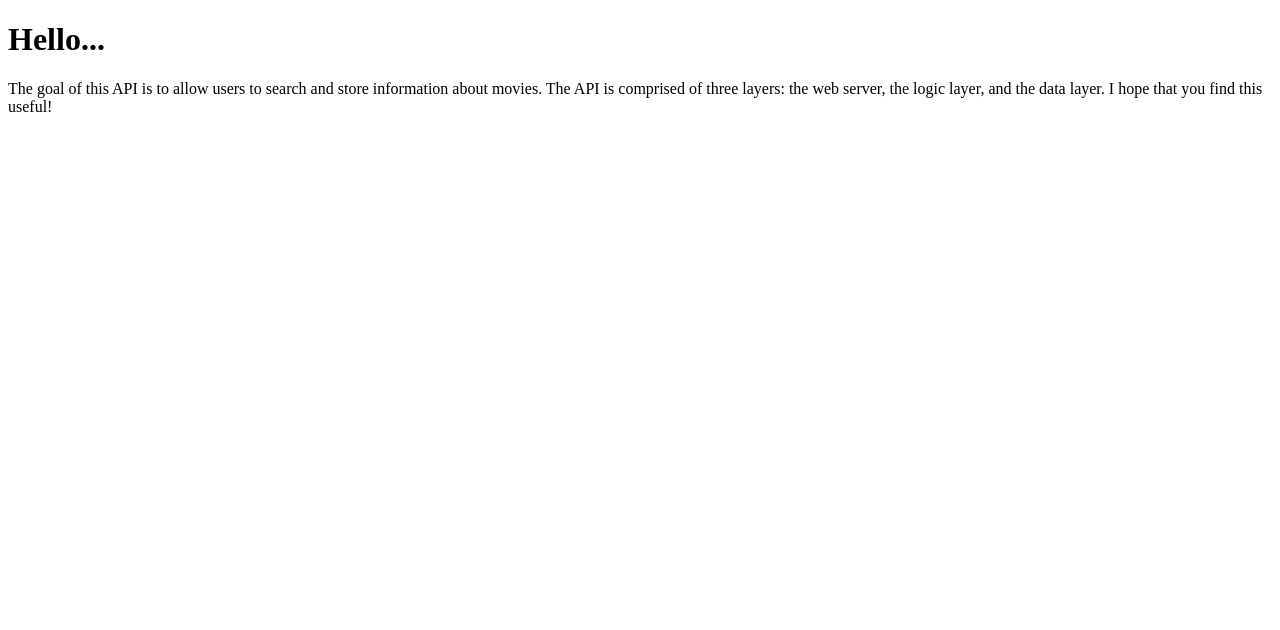
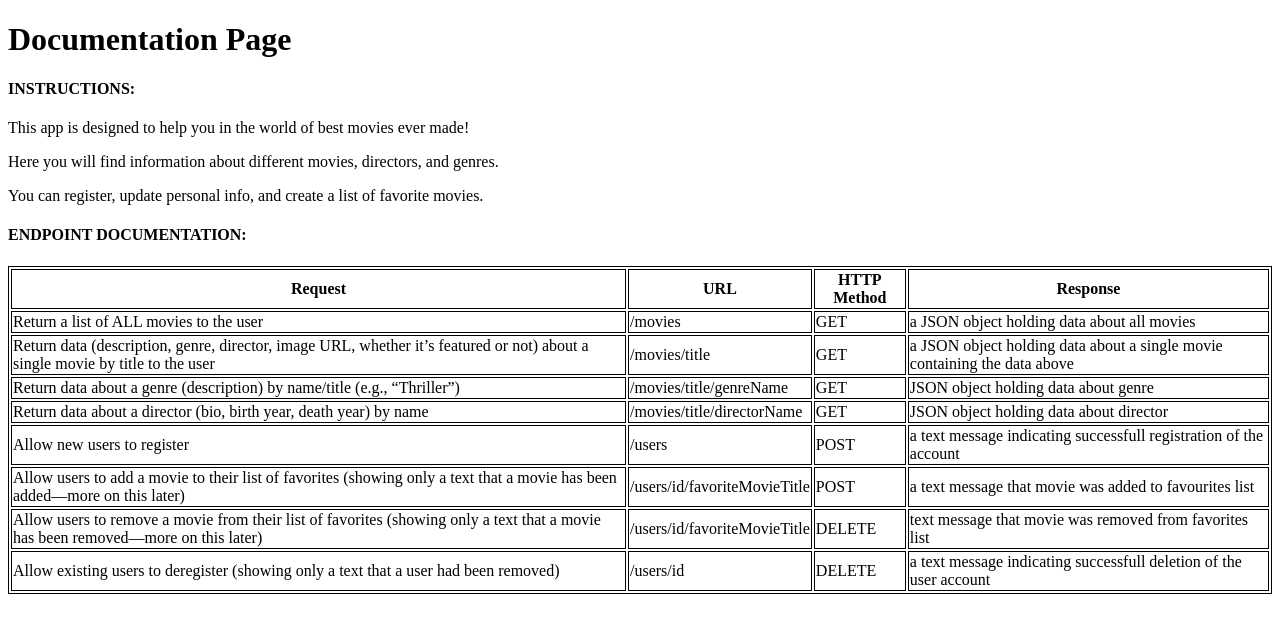
Before and after one commit to Tang4748/movie.api, a website: page public/documentation.html in a window 1280 px wide. Drawn offline with Linux system fonts and the light colour scheme.

Commit message:
added a table with descriptions of endpoints
Added documentation

```diff
--- a/public/documentation.html
+++ b/public/documentation.html
@@ -1,18 +1,84 @@
 <!DOCTYPE html>
 <html lang="en">
-  <head>
-    <meta charset="UTF-8">
-    <meta name="viewport" content="width=device-width, initial-scale=1.0">
-    <title>The Movie API</title>
-    <h1>Hello...</h1>
-        <p>
-            The goal of this API is to allow users to search and store information about movies. The API is comprised of three layers: the web server, the logic layer, and the data layer. I hope that you find this useful!
-        </p>
-  </head>
-  <body>
-    <main>
-    </main>
-  </body>
+    <head>
+        <meta charset="utf-8">
+        <meta name="viewport" content="width=device-width, initial-scale=1.0">
+        <title>My Movie API</title>
+        <style>
+            table, th, td {
+              border: 1px solid;
+            }
+        </style>
+    </head>
+    <body>
+        <h1>Documentation Page</h1>
+        <h4>INSTRUCTIONS:</h4>
+            <p>This app is designed to help you in the world of best movies ever made!</p>
+            <p>Here you will find information about different movies, directors, and genres. </p>
+            <p>You can register, update personal info, and create a list of favorite movies. </p>
+        <h4>ENDPOINT DOCUMENTATION:</h4>
+        <table>
+            <thead>
+                <tr>
+                    <th>Request</th>
+                    <th>URL</th>
+                    <th>HTTP Method</th>
+                    <th>Response</th>
+                </tr>
+            </thead>
+            <tbody>
+                <tr>
+                    <td>Return a list of ALL movies to the user</td>
+                    <td>/movies</td>
+                    <td>GET</td>
+                    <td>a JSON object holding data about all movies</td>
+                </tr>
+                <tr>
+                    <td>Return data (description, genre, director, image URL, whether it’s featured or not) about a single movie by title to the user</td>
+                    <td>/movies/title</td>
+                    <td>GET</td>
+                    <td>a JSON object holding data about a single movie containing the data above</td>
+                </tr>
+                <tr>
+                    <td>Return data about a genre (description) by name/title (e.g., “Thriller”)</td>
+                    <td>/movies/title/genreName</td>
+                    <td>GET</td>
+                    <td>JSON object holding data about genre</td>
+                </tr>
+                <tr>
+                    <td>Return data about a director (bio, birth year, death year) by name</td>
+                    <td>/movies/title/directorName</td>
+                    <td>GET</td>
+                    <td>JSON object holding data about director</td>
+                </tr>
+                <tr>
+                    <td>Allow new users to register</td>
+                    <td>/users</td>
+                    <td>POST</td>
+                    <td>a text message indicating successfull registration of the account</td>
+                </tr>
+                <tr>
+                    <td>Allow users to add a movie to their list of favorites (showing only a text that a movie has been added—more on this later)</td>
+                    <td>/users/id/favoriteMovieTitle</td>
+                    <td>POST</td>
+                    <td>a text message that movie was added to favourites list</td>
+                </tr>
+                <tr>
+                    <td>Allow users to remove a movie from their list of favorites (showing only a text that a movie has been removed—more on this later)</td>
+                    <td>/users/id/favoriteMovieTitle
+                    </td>
+                    <td>DELETE</td>
+                    <td>text message that movie was removed from favorites list</td>
+                </tr>
+                <tr>
+                    <td>Allow existing users to deregister (showing only a text that a user had been removed)</td>
+                    <td>/users/id</td>
+                    <td>DELETE</td>
+                    <td>a text message indicating successfull deletion of the user account</td>
+                </tr>
+            </tbody>
+        </table>
+    </body>
 </html>
 
 
```
